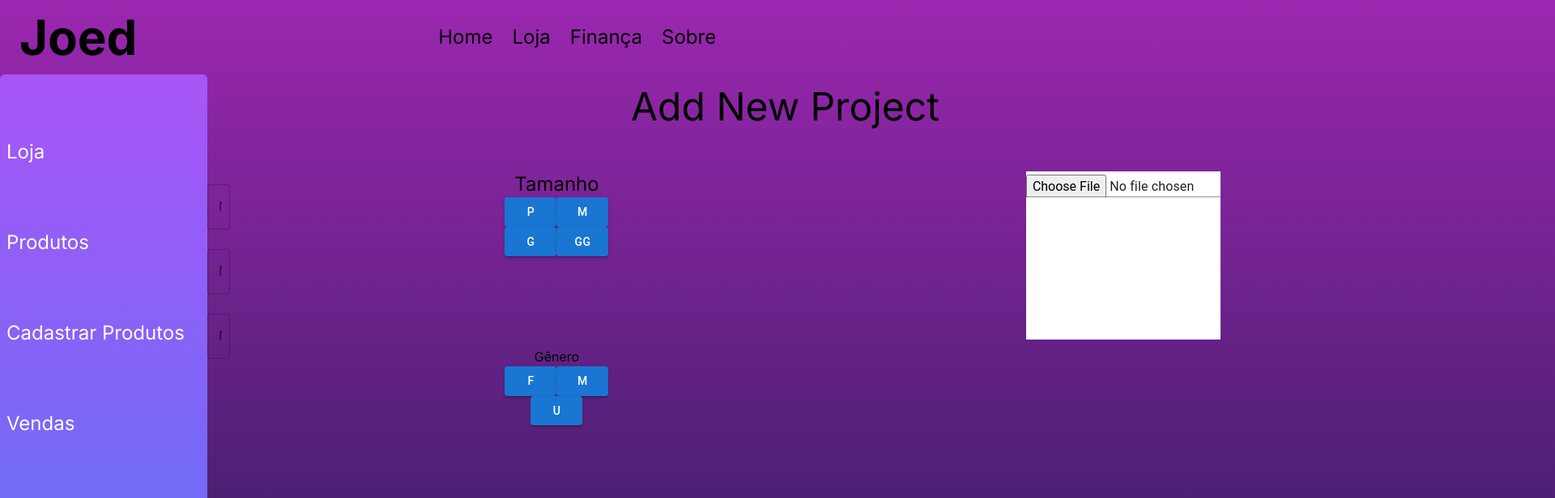
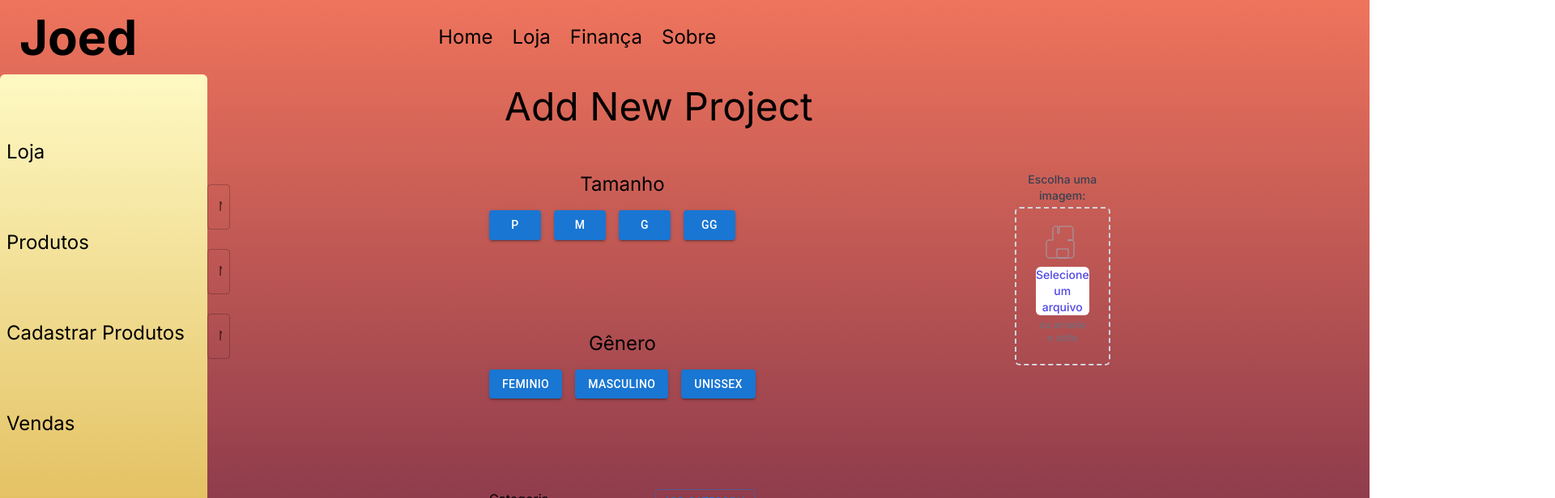
Before and after one commit to EduardoBOliveira/projeto-joed-frontend, a Next.js app: page /loja/CadastrarProdutos in a window 1280 px wide. Shown: the top 616 px of the page at 81% size, 1920 px wide, since content can reach past the window. Built offline with nearby package versions, Linux system fonts and the light colour scheme.

Commit message:
melhorando o campo imagem

```diff
--- a/src/app/globals.css
+++ b/src/app/globals.css
@@ -6,8 +6,9 @@
   --foreground-rgb: 0, 0, 0;
   --background-start-rgb: 214, 219, 220;
   --background-end-rgb: 255, 255, 255;
-  --gradient-start-color: #9C27B0;
-  --gradient-end-color: #001839;
+  --gradient-start-color: #ef745c;
+  --gradient-medium-color: #ef745c;
+  --gradient-end-color: #34073d;
 }
 
 body {
--- a/src/app/loja/CadastrarProdutos/page.tsx
+++ b/src/app/loja/CadastrarProdutos/page.tsx
@@ -30,19 +30,23 @@ export default function ProdutosPage() {
 
           <div className='mr-80 flex flex-col gap-28'>
 
-          <div>
+          <div className='flex flex-col gap-4 flex-cente'>
             <h2 className='text-2xl'>Tamanho</h2>
-              <Button variant="contained">P</Button>
-              <Button variant="contained">M</Button>
-              <Button variant="contained">G</Button>
-              <Button variant="contained">GG</Button>
+              <div className='flex gap-4'>
+                <Button variant="contained">P</Button>
+                <Button variant="contained">M</Button>
+                <Button variant="contained">G</Button>
+                <Button variant="contained">GG</Button>
+              </div>
             </div>
 
-            <div>
-            <h2>Gênero</h2>
-              <Button variant="contained">F</Button>
-              <Button variant="contained">M</Button>
-              <Button variant="contained">U</Button> {/* U para 'Unissex' */}
+            <div className='flex flex-col gap-4'>
+            <h2 className='text-2xl'>Gênero</h2>
+              <div className='flex gap-4'>
+                <Button variant="contained">Feminio</Button>
+                <Button variant="contained">Masculino</Button>
+                <Button variant="contained">Unissex</Button> {/* U para 'Unissex' */}
+              </div>
             </div>
 
             <div className='flex flex-col gap-2'>
@@ -70,10 +74,32 @@ export default function ProdutosPage() {
             </div>
           </div>
 
-          <div className='mr-80 '>
-            <fieldset className='bg-white  w-60 h-52 mx-44 mb-4'>
-              <Input type="file" inputProps={{ accept: 'image/*' }} fullWidth sx={{ marginTop: 'normal' }} className=''/>
-            </fieldset>
+          <div className="mr-80">
+            <label htmlFor="upload" className="block text-sm font-medium text-gray-700">
+              Escolha uma imagem:
+            </label>
+            <div className="mt-1 flex items-center justify-center px-6 pt-5 pb-6 border-2 border-gray-300 border-dashed rounded-md">
+              <div className="space-y-1 text-center">
+                <svg
+                  className="mx-auto h-12 w-12 text-gray-400"
+                  stroke="currentColor"
+                  fill="none"
+                  viewBox="0 0 48 48"
+                  aria-hidden="true"
+                >
+                  <path
+                    d="M17 38c0 1.657 1.343 3 3 3h8c1.657 0 3-1.343 3-3v-8h-14v8zm20-19v-14c0-1.657-1.343-3-3-3h-14v8c0 .552-.447 1-1 1s-1-.448-1-1v-8h-3c-1.657 0-3 1.343-3 3v14h-5c-1.657 0-3 1.343-3 3v16c0 1.657 1.343 3 3 3h28c1.657 0 3-1.343 3-3v-16c0-1.657-1.343-3-3-3h-5z"
+                  />
+                </svg>
+                <div className="flex text-sm text-gray-600">
+                  <label htmlFor="upload" className="relative cursor-pointer bg-white rounded-md font-medium text-indigo-600 hover:text-indigo-500 focus-within:outline-none focus-within:ring-2 focus-within:ring-offset-2 focus-within:ring-indigo-500">
+                    <span>Selecione um arquivo</span>
+                    <input id="upload" name="upload" type="file" className="sr-only" />
+                  </label>
+                </div>
+                <p className="text-xs text-gray-500">ou arraste e solte</p>
+              </div>
+            </div>
           </div>
         </div>
 
--- a/src/components/Cardapio.tsx
+++ b/src/components/Cardapio.tsx
@@ -3,7 +3,7 @@ import Link from "next/link";
 export default function Cardapio() {
   return (
     <div className="flex flex-1 items-start">
-      <fieldset className="bg-gradient-to-b from-purple-500 to-blue-500 text-white text-2xl flex flex-col h-full w-64 rounded-md">
+      <fieldset className="bg-gradient-to-b from-yellow-100 to-yellow-600 text-black text-2xl flex flex-col h-full w-64 rounded-md">
         <nav className="">
           <ul className="flex flex-col gap-20 mt-20 mb-96 ml-2">
             <li className="hover:bg-gray-300"> {/* Adicione a classe hover:text-gray-300 aqui */}
```
